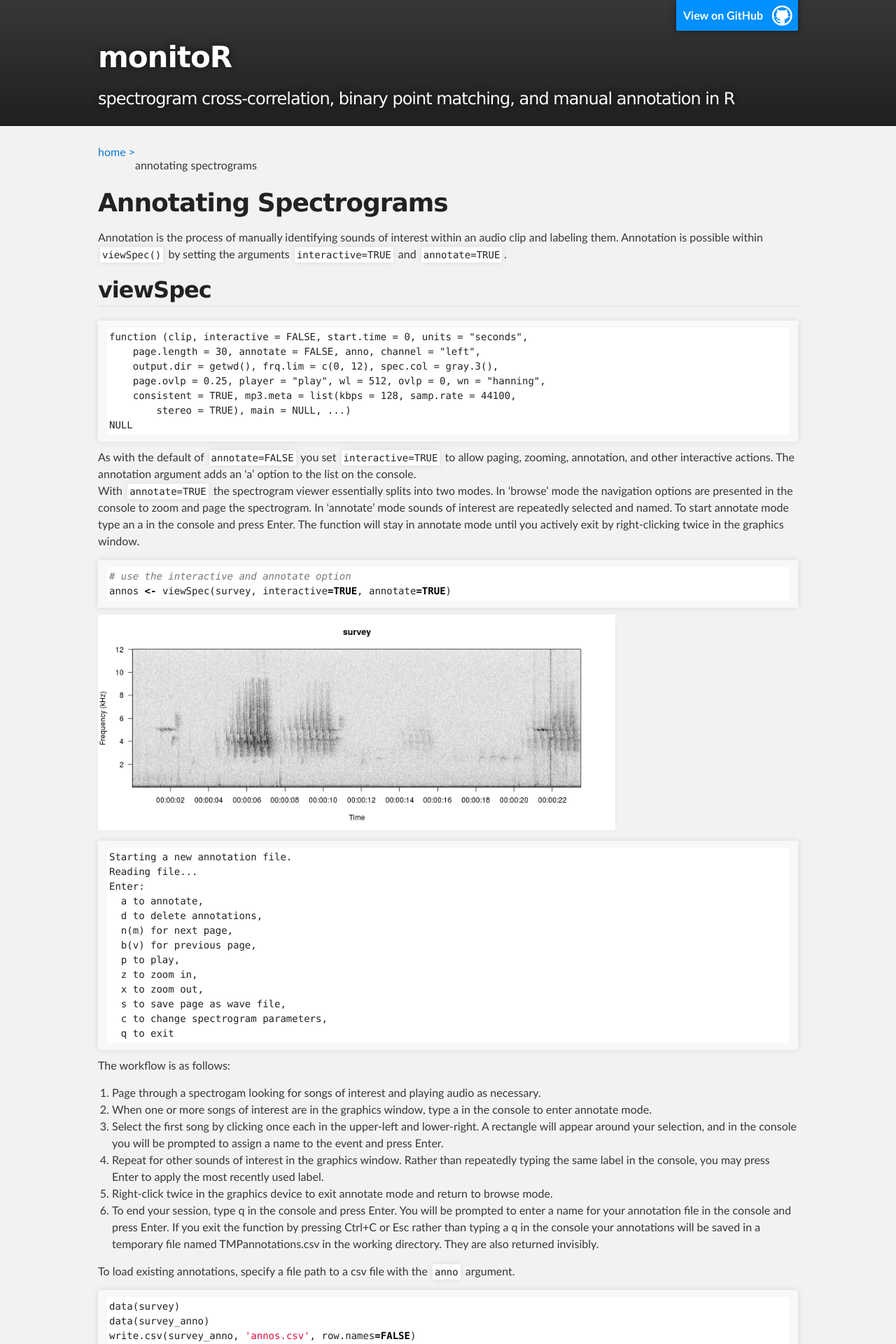
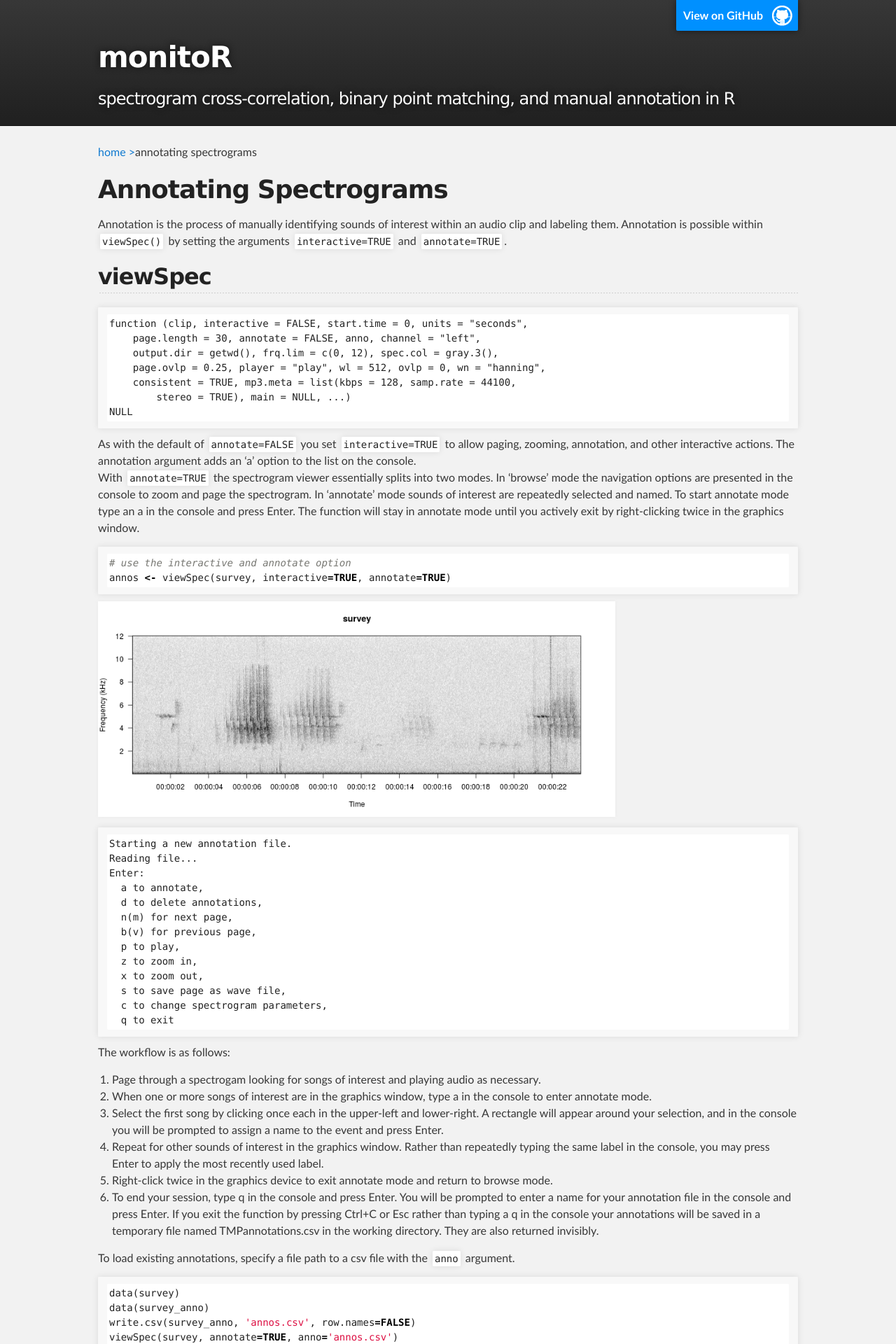
Before and after one commit to jonkatz2/monitoR, a Jekyll site: the page built from assets/annotatingSpectrograms/annotatingSpectrograms.md, in a window 1280 px wide. Shown: the top 1920 px of the page at 70% size. Built offline with Jekyll 4.4.1, drawn with Linux system fonts in a browser that asks for light colours.

Commit message:
add breadcrumb again

```diff
--- a/assets/annotatingSpectrograms/annotatingSpectrograms.md
+++ b/assets/annotatingSpectrograms/annotatingSpectrograms.md
@@ -5,7 +5,7 @@ group: navigation
 ---
 
 <a style="float:left;margin-top:5px;" href="/monitoR/">home &gt;</a>
-annotating spectrograms
+<p>annotating spectrograms</p>
 
 # Annotating Spectrograms
 Annotation is the process of manually identifying sounds of interest within an audio clip and labeling them. Annotation is possible within `viewSpec()` by setting the arguments `interactive=TRUE` and `annotate=TRUE`.
```
Also changed, not shown: assets/viewingSpectrograms/viewingSpectrograms.md (+1 -1 lines).
